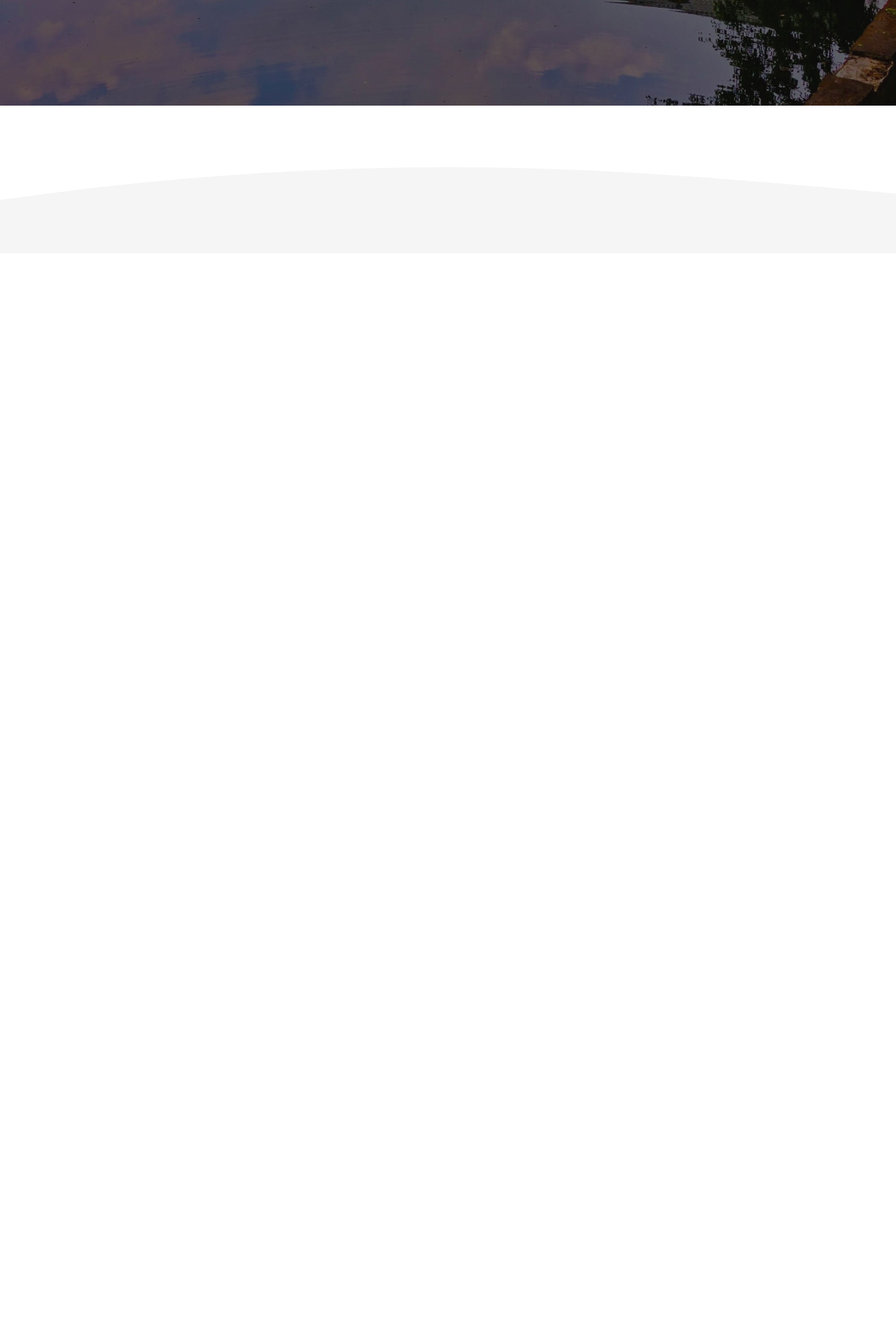
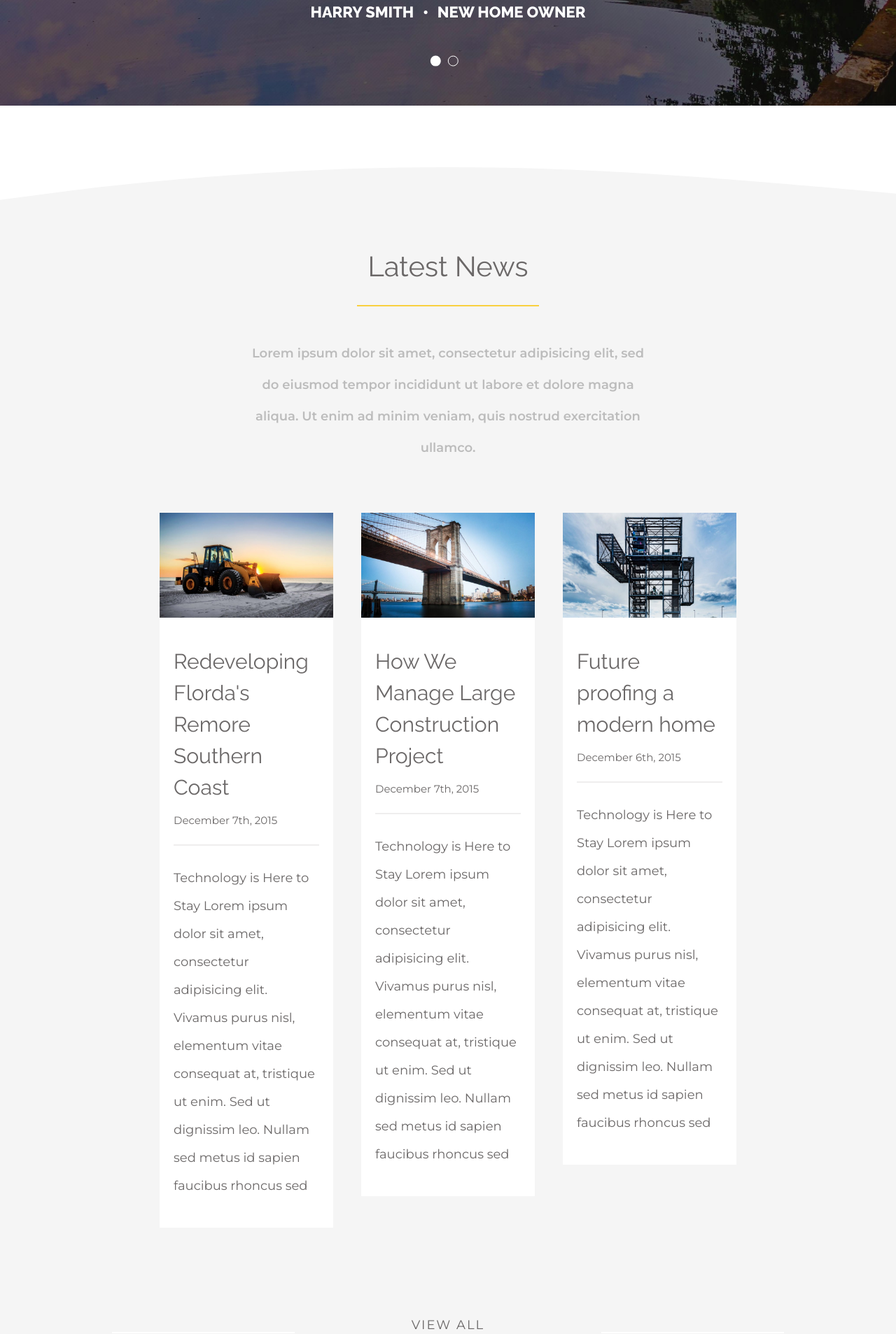
Before and after one commit to LorenzoVeropalumbo/proj-html-vuejs, a Vue app: page / in a window 1280 px wide. Shown: the part 5614-7521 px from the top of the page at 70% size. Before the commit the page ends 5976 px from the top, so only its background shows below. Built offline with nearby package versions, Linux system fonts and the light colour scheme.

Commit message:
end today work

```diff
--- a/src/App.vue
+++ b/src/App.vue
@@ -8,6 +8,8 @@
       <ExploreComponent />
       <OurCoreComponent />
       <SliderComponent />
+      <LatestNewsComponent />
+      <ExploreComponent />
     </main>
   </div>
 </template>
@@ -20,6 +22,7 @@ import PanoramaImage from "./components/PanoramaImage.vue";
 import ExploreComponent from "./components/ExploreComponent.vue";
 import OurCoreComponent from "./components/OurCoreComponent.vue";
 import SliderComponent from "./components/SliderComponent.vue";
+import LatestNewsComponent from "./components/LatestNewsComponent.vue";
 export default {
   name: 'App',
   components: {
@@ -29,6 +32,7 @@ export default {
    ExploreComponent,
    OurCoreComponent,
    SliderComponent,
+   LatestNewsComponent,
   },
   data(){
     return{
--- a/src/components/HeaderJumboCta.vue
+++ b/src/components/HeaderJumboCta.vue
@@ -135,7 +135,6 @@ export default {
             margin: 0.9rem;
           }
         }
-
       }
     }
 
--- /dev/null
+++ b/src/components/LatestNewsComponent.vue
@@ -0,0 +1,136 @@
+<template>
+  <section>
+    <div>
+      <span class="section-title">Latest News</span>
+      <div class="line"></div>
+      <p class="section-subtitle">
+        Lorem ipsum dolor sit amet, consectetur adipisicing elit, sed do eiusmod tempor incididunt ut labore et dolore magna aliqua. Ut enim ad minim veniam, quis nostrud exercitation ullamco.
+      </p>
+    </div>
+
+    <div class="section-container">
+      <div class="single-section">
+        <img src="../assets\img\blog-post-134132600-800x482.jpg" alt="">
+        <div class="section-text">
+          <span class="section-title">Redeveloping Florda's Remore Southern Coast</span>
+          <span class="date">December 7th, 2015</span>
+          <div class="line"></div>
+          <p class="paragraph">Technology is Here to Stay Lorem ipsum dolor sit amet, consectetur adipisicing elit. Vivamus purus nisl, elementum vitae consequat at, tristique ut enim. Sed ut dignissim leo. Nullam sed metus id sapien faucibus rhoncus sed</p>
+        </div>
+      </div>
+      <div class="single-section">
+        <img src="../assets\img\blog-post-92486644-800x482.jpg" alt="">
+        <div class="section-text">
+          <span class="section-title">How We Manage Large Construction Project</span>
+          <span class="date">December 7th, 2015</span>
+          <div class="line"></div>
+          <p class="paragraph">Technology is Here to Stay Lorem ipsum dolor sit amet, consectetur adipisicing elit. Vivamus purus nisl, elementum vitae consequat at, tristique ut enim. Sed ut dignissim leo. Nullam sed metus id sapien faucibus rhoncus sed</p>
+        </div>
+      </div>
+      <div class="single-section">
+        <img src="../assets\img\blog-post-332773904-800x482.jpg" alt="">
+        <div class="section-text">
+          <span class="section-title">Future proofing a modern home</span>
+          <span class="date">December 6th, 2015</span>
+          <div class="line"></div>
+          <p class="paragraph">Technology is Here to Stay Lorem ipsum dolor sit amet, consectetur adipisicing elit. Vivamus purus nisl, elementum vitae consequat at, tristique ut enim. Sed ut dignissim leo. Nullam sed metus id sapien faucibus rhoncus sed</p>
+        </div>
+      </div>
+    </div>
+
+    <div class="divider">
+      <div class="line"></div>
+      <span>view all articles</span>
+      <div class="line"></div>
+    </div>
+  </section>
+</template>
+
+<script>
+export default {
+  name: "LatestNewsComponent",
+}
+</script>
+
+<style lang="scss" scoped>
+  @import "../style/variables.scss";
+
+  section{
+    position: relative;
+    text-align: center;
+    background-color: $bg-button-light-grey;
+
+    .section-title{
+      font-family: 'Raleway', sans-serif;
+      font-size: 40px;
+      color: $text-main-color;
+    }
+
+    .section-subtitle{
+      width: 45%;
+      margin: 0 auto;
+      font-size: 18px;
+      font-weight: 600;
+      line-height: 45px;
+      color: $text-light-grey;
+    }
+
+    .section-container{
+      padding: 70px 20px 0;
+      display: flex;
+      justify-content: center;
+
+      .single-section{
+        margin: 0 20px;
+        width: 20%;
+
+        .section-text{
+          padding: 40px 20px;
+          background-color: $main-bg-color;
+          text-align: left;
+
+          .section-title{
+            font-size: 30px;
+            line-height: 45px;
+          }
+
+          .date{
+            font-size: 15px;
+            display: block;
+            padding-top: 15px;
+          }
+
+          .line{
+            width: 100%;
+            background-color: #efeeee;
+            margin: 1.6rem auto 1.6rem;
+          }
+
+          .paragraph{
+            line-height: 40px;
+            font-size: 18px;
+          }
+        }
+      }
+    }
+
+    .divider{
+      display: flex;
+      justify-content: center;
+      align-items: center;
+      padding: 8rem 0;
+
+      .line{
+        margin: 0 10rem;
+        width: 480px;
+        background-color: $main-bg-color;
+      }
+
+      span{
+        text-transform: uppercase;
+        letter-spacing: 2px;
+        font-size: 18px;
+      }
+    }
+  }
+</style>
--- a/src/components/OurCoreComponent.vue
+++ b/src/components/OurCoreComponent.vue
@@ -91,7 +91,7 @@ export default {
           display: inline-block;
           font-size: 70px;
           margin: 20px 0;
-          color: white;
+          color: $text-white;
         }
 
         .line{
--- a/src/components/SliderComponent.vue
+++ b/src/components/SliderComponent.vue
@@ -9,9 +9,15 @@
       <div class="info">
         <span class="section-title">Our Home Owners Say</span>
         <div class="line"></div>
+        <img src="../assets\img\home-testimonial-113165296.jpg" alt="testimonial 1">
         <p class="section-subtitle">
-          "Lorem ipsum dolor sit amet, consectetur adipisicing elit, sed do eiusmod tempor incididunt ut labore et dolore magna aliqua. Ut enim ad minim veniam."
+          "No man but feels more of a man in the world if he have but a bit ok ground that he can call his own. However small it is on the surface, it is four thousand miles deep; and that is a very handsome property."
         </p>
+        <span class="review-name">Harry smith <span class="small-circle">&#9679;</span> new home owner </span>
+        <ul class="silder-circle">
+          <li class="circle-full"></li>
+          <li class="circle-empty"></li>
+        </ul>
       </div>
     </div>
   </section>
@@ -51,7 +57,7 @@ export default {
 
     .text-center{
       display: flex;
-      width: 55%;
+      width: 38%;
       justify-content: center;
       align-items: center;
       font-family: 'Raleway', sans-serif;
@@ -65,10 +71,56 @@ export default {
           font-size: 42px;
         }
 
+        img{
+          margin: 0 auto;
+          vertical-align: middle;
+          width: 180px;
+          border-radius: 450px;
+        }
+
         .section-subtitle{
           font-size: 25px;
           font-family: 'Raleway', sans-serif;
           font-style: italic;
+          line-height: 40px;
+          padding: 38px 0;
+        }
+
+        .review-name{
+          font-weight: 800;
+          font-size: 22px;
+          text-transform: uppercase;
+
+          .small-circle{
+            font-size: 12px;
+            line-height: 26px;
+            padding: 2px 8px;
+            vertical-align: text-bottom;
+          }
+        }
+
+        .silder-circle{
+          display: flex;
+          justify-content: center;
+          padding-top: 50px;
+
+          li{
+            margin-right: 10px;
+          }
+
+          .circle-empty{
+            width: 15px;
+            height: 15px;
+            border: 1px solid white;
+            border-radius: 50%;
+          }
+
+          .circle-full{
+            width: 15px;
+            height: 15px;
+            background-color: white;
+            border-radius: 50%;
+          }
         }
       }
     }
```
